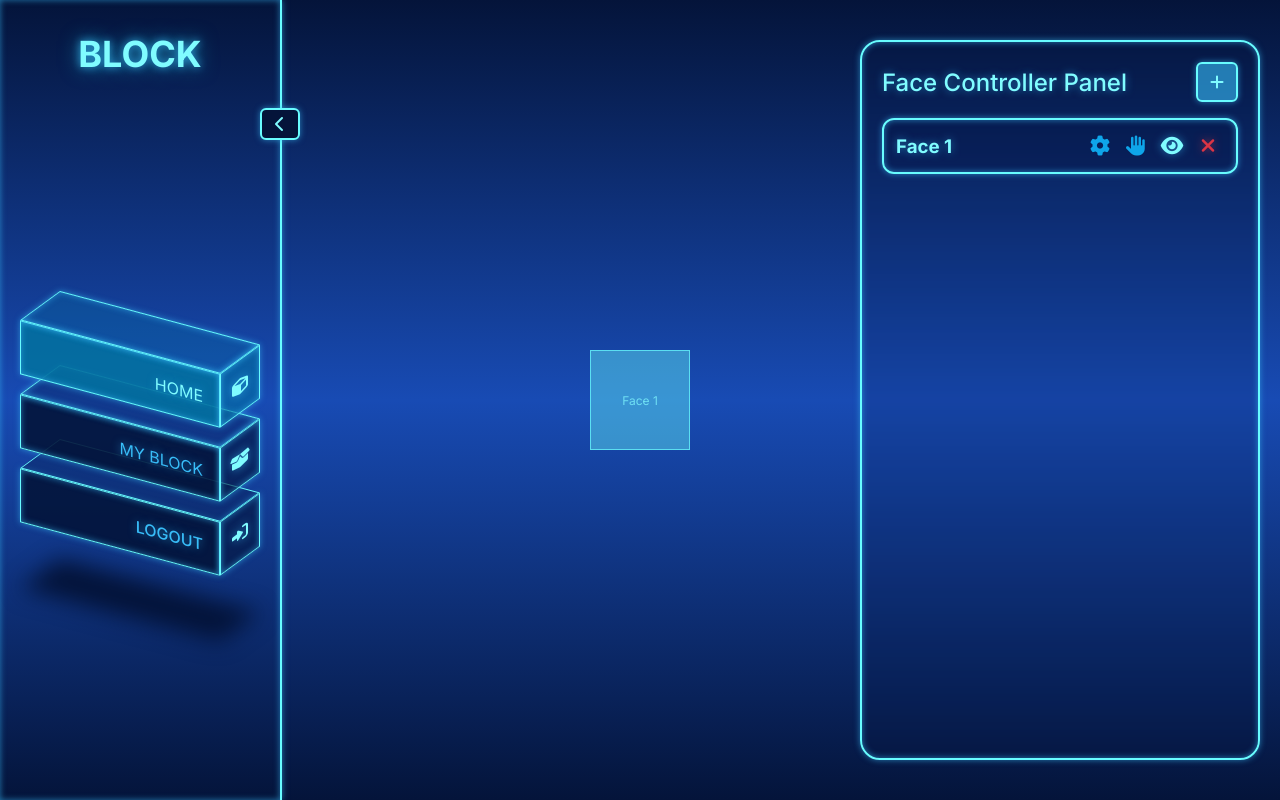
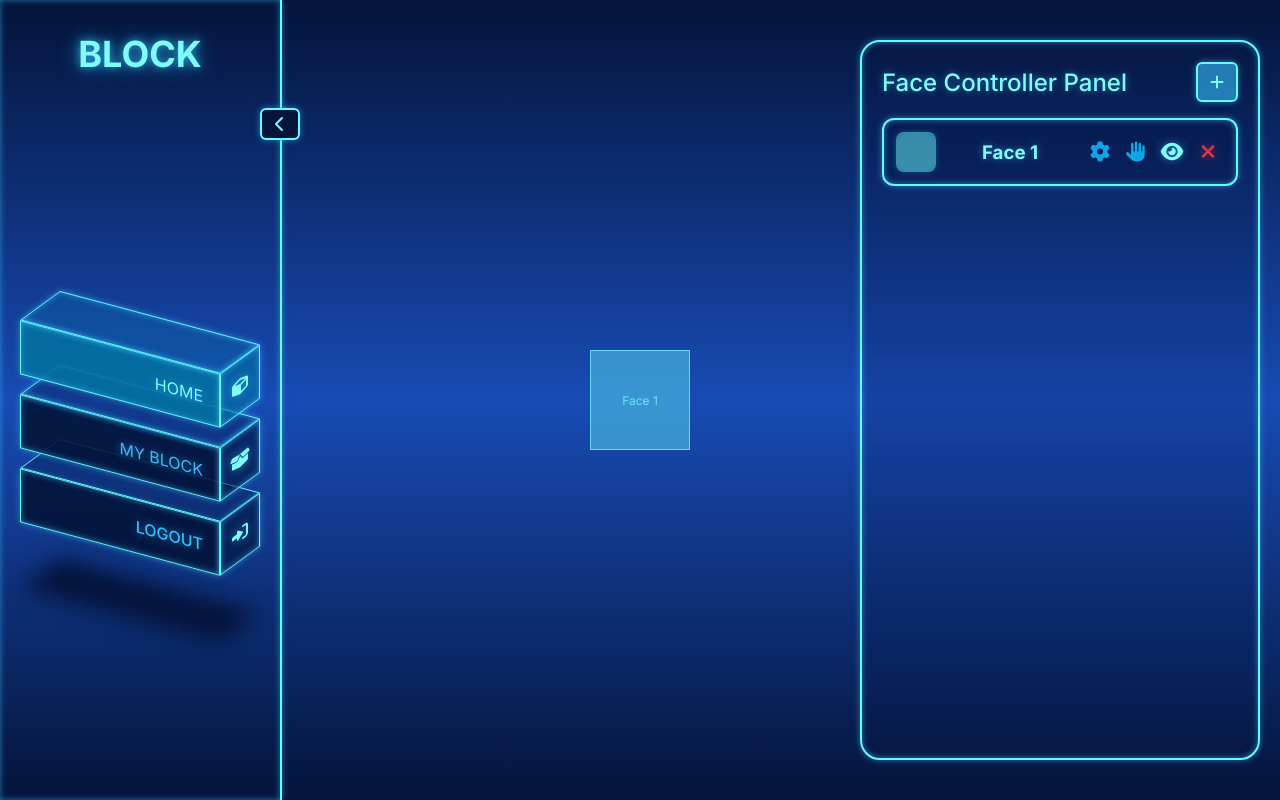
Before and after one commit to PanpaKawaii/Block, a React (Vite) app: page / in a window 1280 px wide. Both pictures are taken after a click on the button 1217 px from the left and 82 px from the top of the page. Built offline with nearby package versions, Linux system fonts and the light colour scheme.

Commit message:
Add Default Face Color, Manage Face Color, color-input Base Style

```diff
--- a/src/App.css
+++ b/src/App.css
@@ -156,6 +156,13 @@ input[type='search']::-webkit-search-cancel-button {
   -webkit-appearance: none;
 }
 
+input[type='color']::-webkit-color-swatch-wrapper,
+input[type='color']::-webkit-color-swatch {
+  -webkit-appearance: none;
+  padding: 0;
+  border: none;
+}
+
 input[type='file']::-webkit-file-upload-button {
   background: #007bff;
   color: #fff;
@@ -228,6 +235,21 @@ video::-webkit-media-controls-play-button {
   border: 2px solid var(--border);
   box-shadow: 0 0 6px var(--border-glow), inset 0 0 6px var(--border-glow);
   text-shadow: 0 0 4px var(--border-glow);
+
+  &:focus {
+    /* primary */
+    box-shadow: 0 0 6px var(--border-glow), 0 0 0 4px #38BDF866, inset 0 0 6px var(--border-glow);
+  }
+}
+
+.color-input {
+  appearance: none;
+  width: 40px;
+  height: 40px;
+  padding: 0;
+  background: none;
+  border-radius: 8px;
+  cursor: pointer;
 }
 
 .select {
@@ -242,3 +264,7 @@ video::-webkit-media-controls-play-button {
   color: var(--accent);
   background: var(--background-1);
 }
+
+.invisible {
+  opacity: 0.4;
+}
--- a/src/app/pages/GenerateObject/FaceController.css
+++ b/src/app/pages/GenerateObject/FaceController.css
@@ -159,6 +159,31 @@
             text-shadow: 0 0 8px #dc354599;
         }
     }
+
+    form {
+        display: flex;
+        flex-direction: column;
+        gap: 8px;
+
+        .form-group {
+            width: fit-content;
+            display: flex;
+            align-items: center;
+            gap: 12px;
+
+            &.color-picker-wrapper {
+                /* cursor: pointer; */
+
+                .hex-input {
+                    width: 140px;
+                }
+
+                .alpha-input {
+                    width: 60px;
+                }
+            }
+        }
+    }
 }
 
 .face-controller-container,
--- a/src/app/pages/GenerateObject/FaceController.jsx
+++ b/src/app/pages/GenerateObject/FaceController.jsx
@@ -29,10 +29,11 @@ export default function FaceController({ faces, setFaces }) {
             ...prev,
             {
                 id: crypto.randomUUID(),
-                visible: 1,
                 name: `Face ${prev.length + 1}`,
                 width: 100,
                 height: 100,
+                color: '#68FCFF80',
+                visible: 1,
                 steps: [
                     { id: crypto.randomUUID(), type: 'clipPath', value: '0,0 100,0 100,100 0,100', visible: 1 },
                 ]
@@ -55,14 +56,6 @@ export default function FaceController({ faces, setFaces }) {
                     : face
             )
         );
-        // setSelectedFaceId((prev) =>
-        //     prev && prev.id === faceId
-        //         ? {
-        //             ...prev,
-        //             [attribute]: Number(newValue)
-        //         }
-        //         : prev
-        // );
     };
 
     const addStep = (faceId, type) => {
@@ -116,6 +109,23 @@ export default function FaceController({ faces, setFaces }) {
         );
     };
 
+    const hexRgbaToPercent = (hexRgba) => {
+        const hexAlpha = hexRgba.slice(7, 9) || 'ff';
+        const alpha = parseInt(hexAlpha, 16);
+        return (alpha / 255)?.toFixed(2) || 1;
+    };
+    const updateHexAlphaByPercent = (oldHex, percent) => {
+        const p = Math.max(0, Math.min(100, percent));
+        const alphaHex = Math.round((p / 100) * 255)
+            .toString(16)
+            .padStart(2, '0')
+            .toUpperCase();
+        const rgbHex = oldHex.slice(0, 7);
+        console.log('OLD:', oldHex);
+        console.log('HEX RGBA:', rgbHex + alphaHex);
+        return rgbHex + alphaHex;
+    };
+
     const selectedFace = faces.find(face => face.id === selectedFaceId);
     console.log('selectedFace', selectedFace);
 
@@ -129,8 +139,15 @@ export default function FaceController({ faces, setFaces }) {
 
                 <div className='faces-list'>
                     {faces.map((face) => (
-                        <div key={face.id} className='face-card card'>
+                        <div key={face.id} className={`face-card card ${face.visible == 0 && 'invisible'}`}>
                             <div className='face-header'>
+                                <input
+                                    type='color'
+                                    value={face.color?.slice(0, 7) || '#ffffff'}
+                                    onChange={(e) => updateFace(face.id, 'color', e.target.value?.toUpperCase())}
+                                    className='input color-input'
+                                    style={{ opacity: hexRgbaToPercent(face.color) || 1 }}
+                                />
                                 <h3>{face.name}</h3>
                                 <div className='btns'>
                                     <button className={`btn-face ${selectedFaceId == face.id && 'selected-face'}`} onClick={() => toggleSelectFace(face.id)}><i className='fa-solid fa-gear' /></button>
@@ -144,7 +161,7 @@ export default function FaceController({ faces, setFaces }) {
                                 <>
                                     <div className='steps'>
                                         {face.steps.map((step) => (
-                                            <div key={step.id} className='step-row'>
+                                            <div key={step.id} className={`step-row ${step.visible == 0 && 'invisible'}`}>
                                                 <select
                                                     value={step.type}
                                                     onChange={(e) => updateStep(face.id, step.id, e.target.value, step.value, step.visible)}
@@ -177,14 +194,6 @@ export default function FaceController({ faces, setFaces }) {
 
                                     <div className='add-step-box'>
                                         <button className='btn' onClick={() => addStep(face.id, 'translateX')}>ADD STEP</button>
-                                        {/* <button onClick={() => addStep(face.id, 'translateX')}>translateX</button>
-                                        <button onClick={() => addStep(face.id, 'translateY')}>translateY</button>
-                                        <button onClick={() => addStep(face.id, 'translateZ')}>translateZ</button>
-                                        <button onClick={() => addStep(face.id, 'rotateX')}>rotateX</button>
-                                        <button onClick={() => addStep(face.id, 'rotateY')}>rotateY</button>
-                                        <button onClick={() => addStep(face.id, 'rotateZ')}>rotateZ</button>
-                                        <button onClick={() => addStep(face.id, 'scale')}>scale</button>
-                                        <button onClick={() => addStep(face.id, 'clipPath')}>clip-path</button> */}
                                     </div>
                                 </>
                             }
@@ -199,14 +208,38 @@ export default function FaceController({ faces, setFaces }) {
                     <button className='btn-close' onClick={() => setSelectedFaceId(null)}><i className='fa-solid fa-xmark' /></button>
                 </div>
 
-                <div>
+                <form>
+                    <div className='form-group color-picker-wrapper'>
+                        <label>Color</label>
+                        <input
+                            type='color'
+                            value={selectedFace?.color?.slice(0, 7) || '#ffffff'}
+                            onChange={(e) => updateFace(selectedFace?.id, 'color', e.target.value?.toUpperCase())}
+                            className='input color-input'
+                            style={{ opacity: hexRgbaToPercent(selectedFace?.color || '#ffffffff') || 1 }}
+                        />
+                        <input
+                            type='text'
+                            value={selectedFace?.color}
+                            onChange={(e) => updateFace(selectedFace?.id, 'color', e.target.value?.toUpperCase())}
+                            className='input hex-input'
+                        />
+                        <input
+                            type='number'
+                            min={0}
+                            max={100}
+                            value={(hexRgbaToPercent(selectedFace?.color || '#ffffffff') * 100)?.toFixed(0) || 100}
+                            onChange={(e) => updateFace(selectedFace?.id, 'color', updateHexAlphaByPercent(selectedFace?.color, e.target.value || 100))}
+                            className='input alpha-input'
+                        />
+                    </div>
+
                     <div className='form-group'>
                         <label>Name</label>
                         <input
                             type='text'
                             value={selectedFace?.name || ''}
                             onChange={(e) => updateFace(selectedFace?.id, 'name', e.target.value)}
-                            // className={`input ${''}`}
                             className='input'
                         />
                     </div>
@@ -232,9 +265,10 @@ export default function FaceController({ faces, setFaces }) {
                         type='textarea'
                         value={JSON.stringify(selectedFace, null, 0)}
                         className='input'
+                        disabled
                     />
                     {/* <pre>{JSON.stringify(selectedFace || '', null, 0).replace(/,\n/g, ',').replace(/],/g, '],\n')}</pre> */}
-                </div>
+                </form>
             </div>
         </>
     );
--- a/src/app/pages/GenerateObject/GenerateObject.jsx
+++ b/src/app/pages/GenerateObject/GenerateObject.jsx
@@ -118,7 +118,7 @@ export default function GenerateObject({ faces }) {
                             >
                                 <polygon
                                     points={polygonPoints || '0,0 100,0 100,100 0,100'}
-                                    fill='var(--face)'
+                                    fill={face.color || '#FFFFFF'}
                                     stroke='var(--border)'
                                     strokeWidth='2'
                                 />
```
